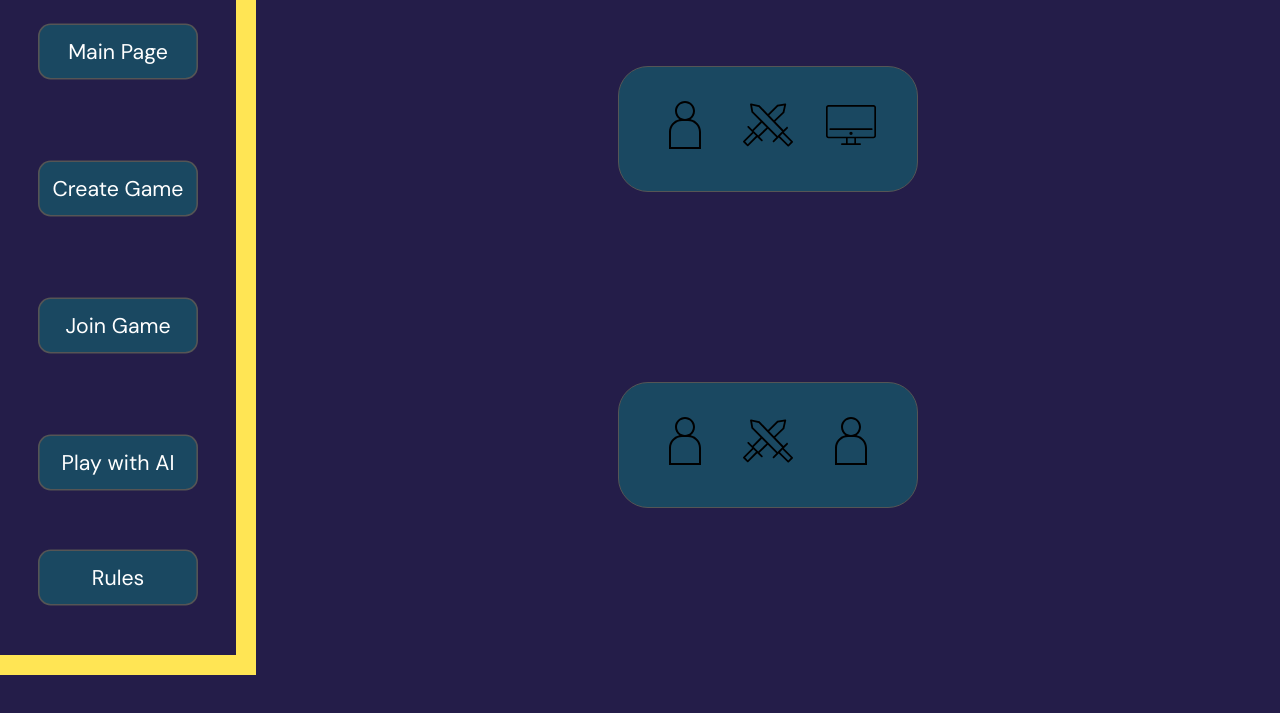
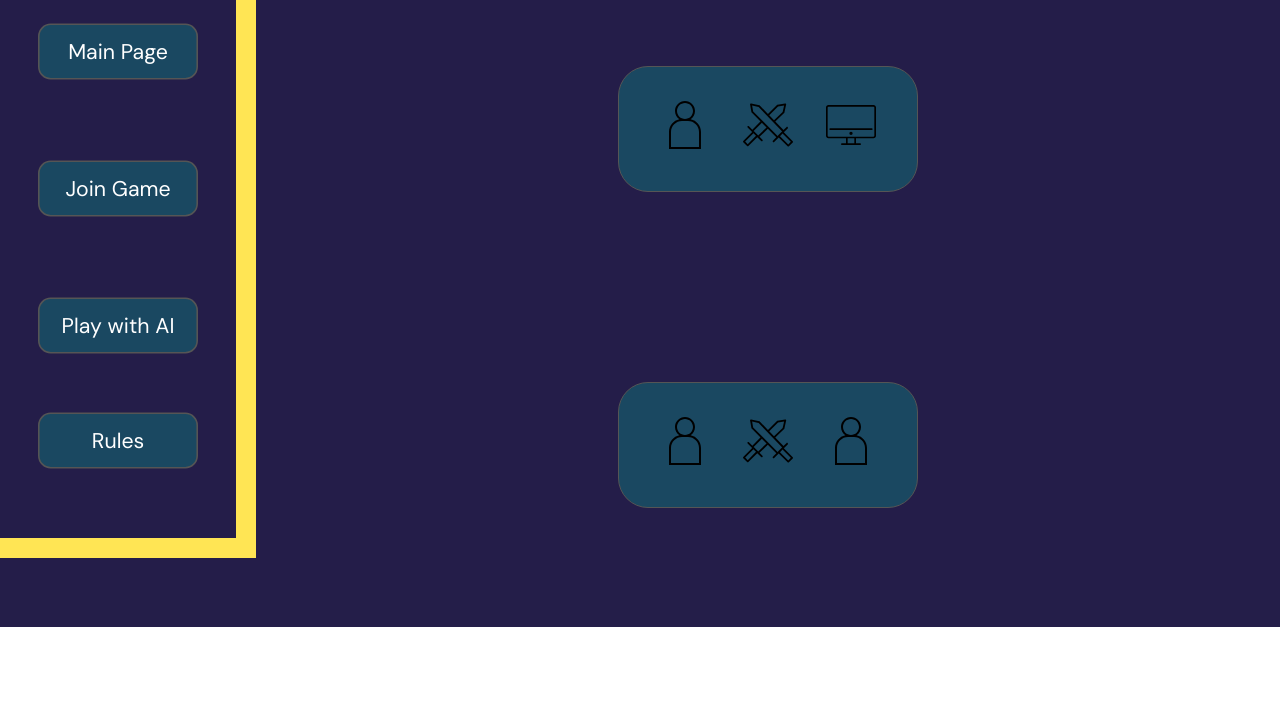
Before and after one commit to StefanStenStark/RorligaTomtRPSFront, a website built with Parcel: page RPS/Game/PlayVs/PlayVs.html in a window 1280 px wide. Shown: the part 173-886 px from the top of the page. After the commit the page ends 800 px from the top, so only its background shows below. Built offline with nearby package versions, Linux system fonts and the light colour scheme.

Commit message:
Slutliga uppdateringen på layouten för andra gång!

```diff
--- a/RPS/Game/PlayVs/PlayVs.html
+++ b/RPS/Game/PlayVs/PlayVs.html
@@ -23,12 +23,6 @@
       <h2 style="margin-left: 50%",>Menu</h2>
       <div>
         <button onclick="location.href = '../../Player/SetName/SetName.html'">Main Page</button>
-      </div>
-      <br>
-      <div>
-        <a href="../CreateOrJoinGame/CreateOrJoinGame.html?_ijt=baclgj6pep3lc87gbpvj8icsmb&_ij_reload=RELOAD_ON_SAVE">
-          <button>Create Game</button>
-        </a>
       </div>
       <br>
       <div>
```
Also changed, not shown: RPS/Game/CreateOrJoinGame/CreateOrJoinGame.html (+0 -6 lines), RPS/Game/ListOfGames/ListOfGames.html (+0 -6 lines), RPS/Game/Result/Result.html (+0 -6 lines), RPS/Game/ResultPvP/Draw.html (+0 -6 lines), RPS/Game/ResultPvP/Lose.html (+0 -6 lines), RPS/Game/ResultPvP/Win.html (+0 -6 lines), RPS/Game/SelectFigure/SelectFigure.html (+0 -6 lines), RPS/Game/WaitingPage/WaitingPage.html (+0 -6 lines), RPS/Player/SetName/SetName.html (+0 -4 lines).
